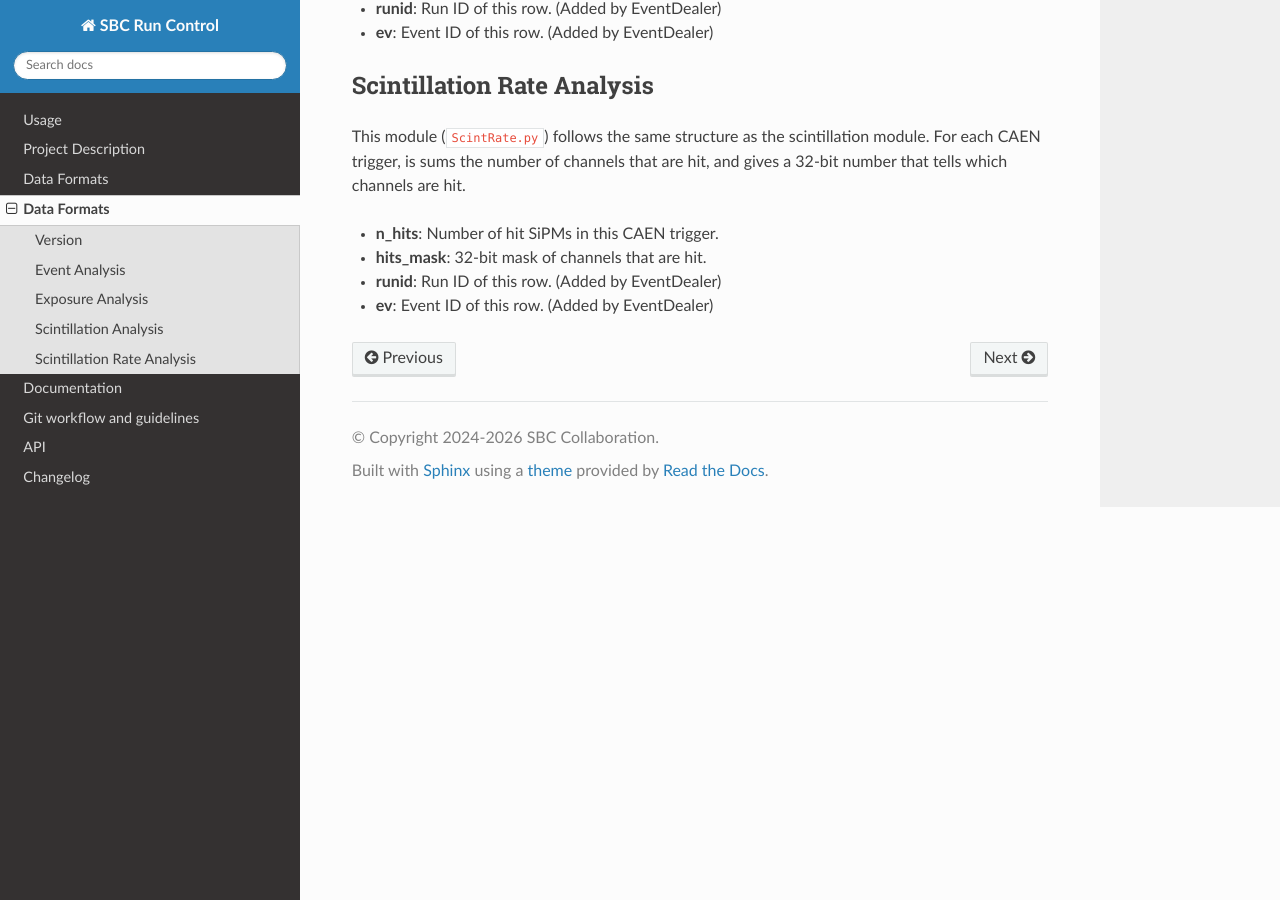
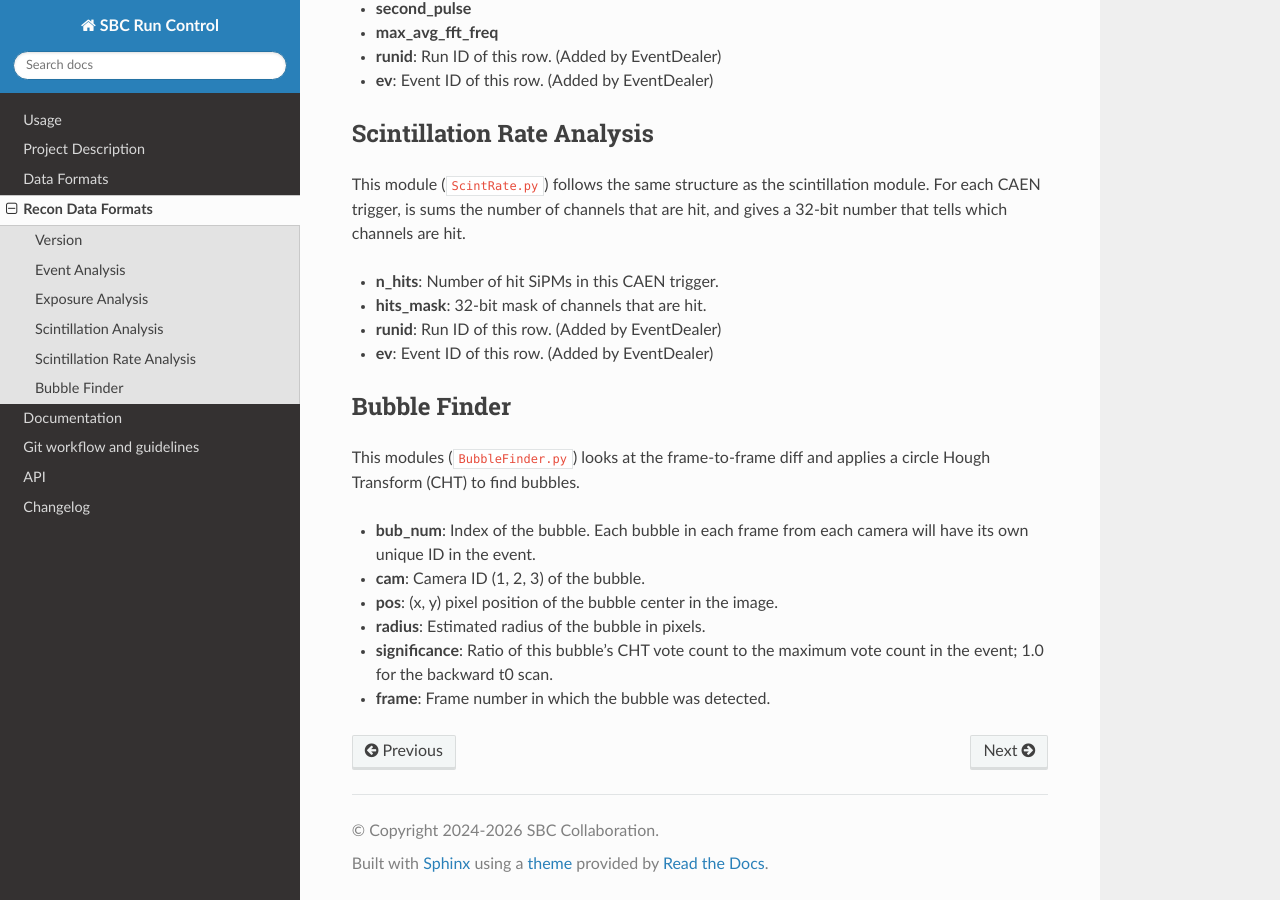
Before and after one commit to SBC-Collaboration/SBC-RunControl, a Sphinx documentation site: the page built from docs/recon_data_format.md, in a window 1280 px wide and 900 px high, scrolled down 1729 px. Built offline with Sphinx 7.4.7 and the Read the Docs theme 3.1.0, drawn with Linux system fonts in a browser that asks for light colours; some of the changed text lies outside the part shown.

Commit message:
Update recon doc to include bubble finder

```diff
--- a/docs/recon_data_format.md
+++ b/docs/recon_data_format.md
@@ -1,5 +1,5 @@
-# Data Formats
-This documentation contains information for the data structures of different saved files by the RLAr10Ana analysis module.
+# Recon Data Formats
+This documentation contains information for the data structures of different saved files by the [LAr10Ana](https://github.com/SBC-Collaboration/LAr10Ana) analysis modules. All data are saved in the [SBC Binary Format](https://github.com/SBC-Collaboration/SBCBinaryFormat). Depending on the enabled DAQ modules for each run, not all analysis modules will run, and only a subset of the files may be generated.
 
 ## Version
 The `version.txt` file saves the [version of LAr10Ana](https://github.com/SBC-Collaboration/LAr10Ana/releases) repository that's run to produce the outputs. Between manually added tags (like `v0.0.1`), it displays the number of commits from last tag, and the hash of latest commit.
@@ -51,3 +51,12 @@ This module (`ScintRate.py`) follows the same structure as the scintillation mod
 - **hits_mask**: 32-bit mask of channels that are hit.
 - **runid**: Run ID of this row. (Added by EventDealer)
 - **ev**: Event ID of this row. (Added by EventDealer)
+
+## Bubble Finder
+This modules (`BubbleFinder.py`) looks at the frame-to-frame diff and applies a circle Hough Transform (CHT) to find bubbles.
+- **bub_num**: Index of the bubble. Each bubble in each frame from each camera will have its own unique ID in the event.
+- **cam**: Camera ID (1, 2, 3) of the bubble.
+- **pos**: (x, y) pixel position of the bubble center in the image.
+- **radius**: Estimated radius of the bubble in pixels.
+- **significance**: Ratio of this bubble's CHT vote count to the maximum vote count in the event; 1.0 for the backward t0 scan.
+- **frame**: Frame number in which the bubble was detected.
```
